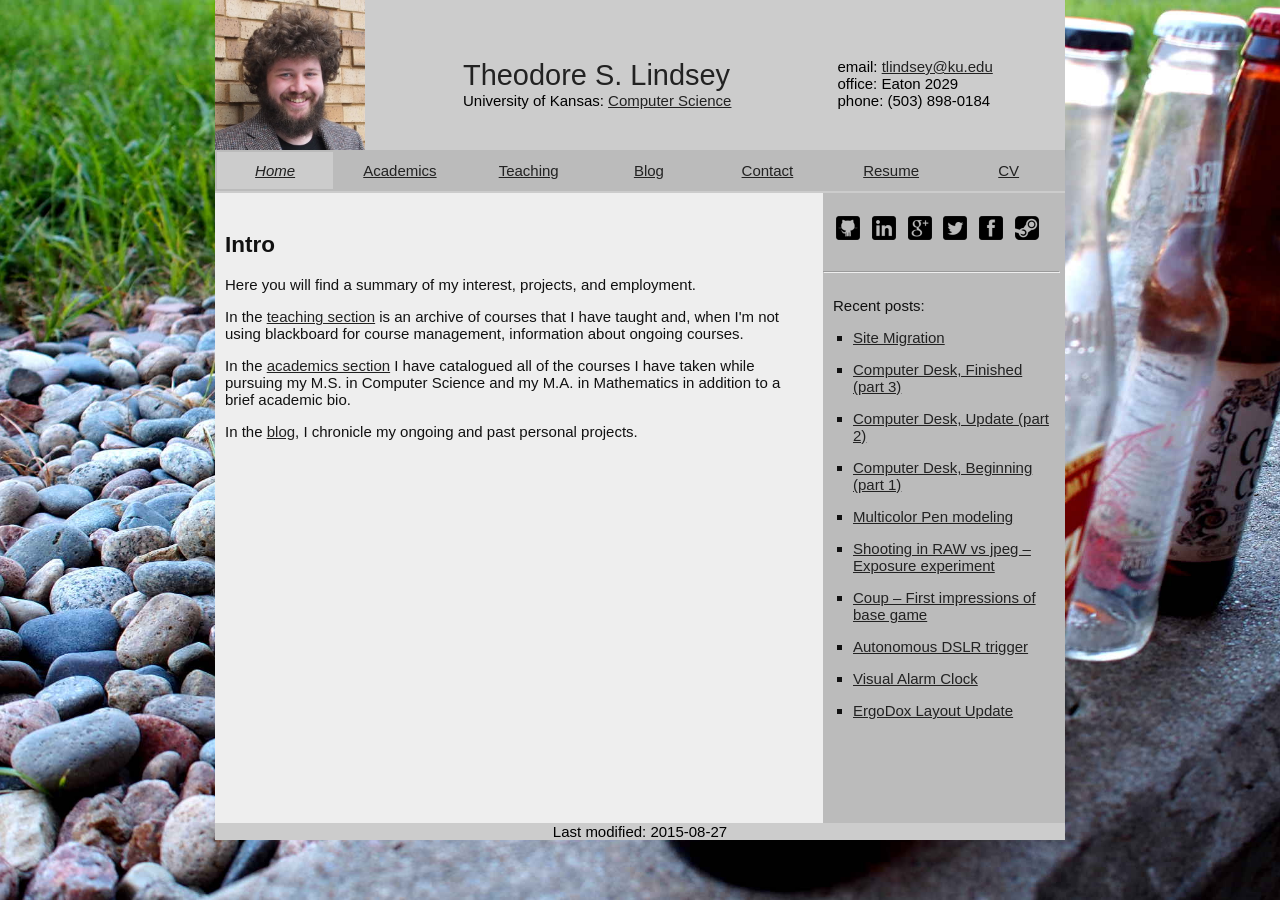
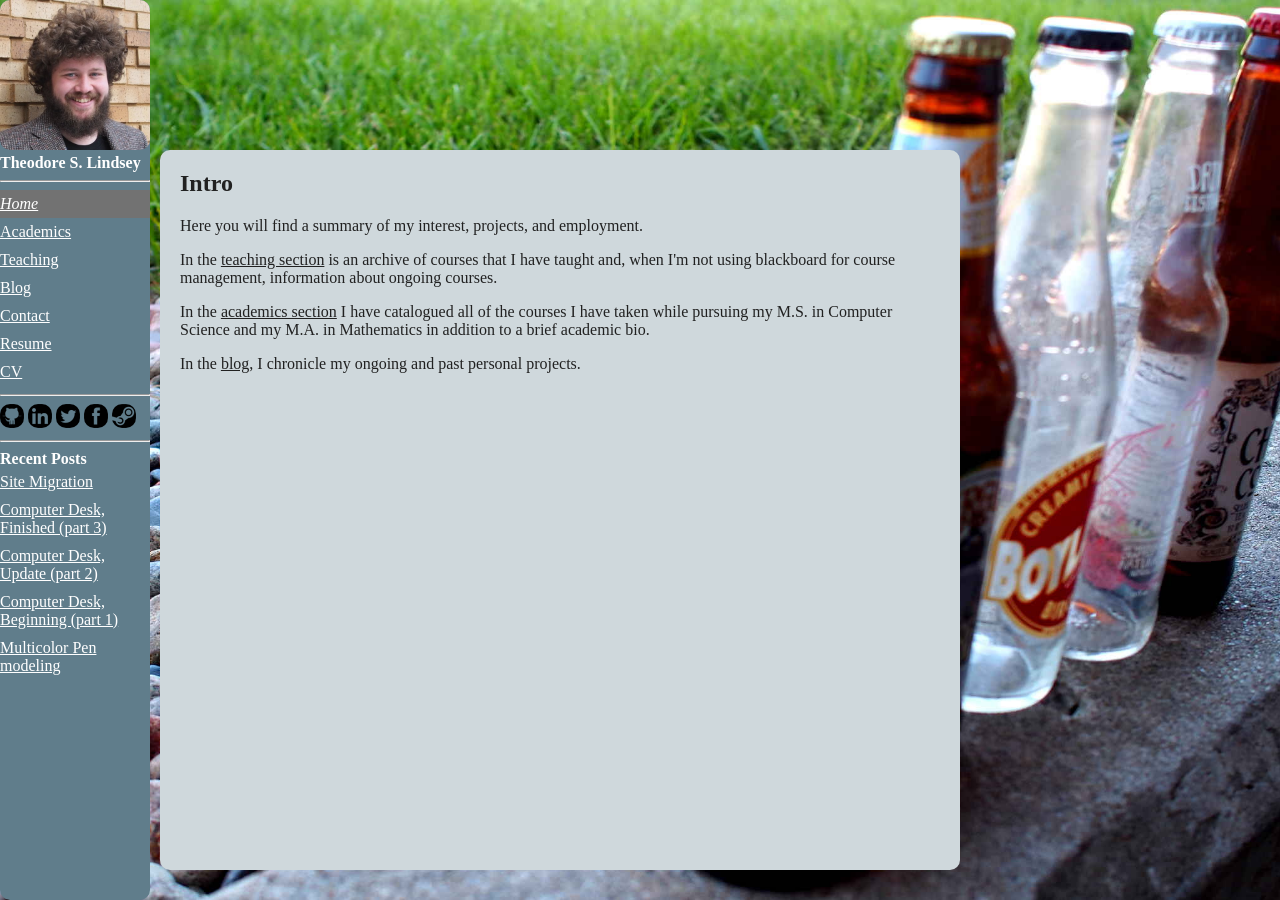
Before and after one commit to RagingRoosevelt/RagingRoosevelt.github.io, a Jekyll site: the page built from index.html, in a window 1280 px wide. Built offline with Jekyll 4.4.1, drawn with Linux system fonts in a browser that asks for light colours.

Commit message:
finished mobile layout update

```diff
--- a/_includes/sidebar.html
+++ b/_includes/sidebar.html
@@ -4,31 +4,43 @@
 
     <b>Theodore S. Lindsey</b>
 
-    email: tlindsey@ku.edu<br />
-    office: Eaton 2029<br />
-    phone: (503) 898-0184<br />
+    <hr>
+
+    <div class="nav">
+        <ul>
+        <li {% if page.section == "Home" %}id="active_nav"{% endif %}>
+            <a href="/">Home</a></li>
+
+        <li {% if page.section == "Academics" %}id="active_nav"{% endif %}>
+            <a href="/academics.html">Academics</a></li>
+
+        <li {% if page.section == "Teaching" %}id="active_nav"{% endif %}>
+            <a href="/teaching/">Teaching</a></li>
+
+        <li {% if page.section == "Blog" %}id="active_nav"{% endif %}>
+            <a href="/blog/">Blog</a></li>
+
+        <li  {% if page.section == "Contact" %}id="active_nav"{% endif %}>
+            <a href="/contact.html">Contact</a></li>
+
+        <li>
+            <a href="">Resume</a></li>
+
+        <li>
+            <a href="">CV</a></li>
+        </ul>
+    </div>
 
     <hr>
 
-    <div class="nav" style="">
-        <ul>
-        <li><a href="">Home</a></li>
-        <li><a href="">Academics</a></li>
-        <li><a href="">Teaching</a></li>
-        <li><a href="">Blog</a></li>
-        <li><a href="">Resume</a></li>
-        <li><a href="">CV</a></li>
-        </ul>
-    </div>
-
-    <div class="external-links" style="">
+    <div class="external-links">
         <ul style="list-style-type: none;">
-        <li style="display: inline;"><a href="https://github.com/RagingRoosevelt" target="_blank"><img src="/assets/icons/github-24.png" width="24px" /></a></li>
-        <li style="display: inline;"><a href="http://www.linkedin.com/in/theodorelindsey" target="_blank"><img src="/assets/icons/linkedin-24.png" width="24px" /></a></li>
-        <li style="display: inline;"><a href="https://plus.google.com/+TheodoreSatchLindsey" target="_blank"><img src="/assets/icons/gplus-24.png" width="24px" /></a></li>
-        <li style="display: inline;"><a href="https://twitter.com/RagingRoosevelt" target="_blank"><img src="/assets/icons/twitter-24.png" width="24px" /></a></li>
-        <li style="display: inline;"><a href="https://facebook.com/theodore.lindsey" target="_blank"><img src="/assets/icons/facebook-24.png" width="24px" /></a></li>
-        <li style="display: inline;"><a href="https://steamcommunity.com/id/RagingRoosevelt" target="_blank"><img src="/assets/icons/steam-24.png" width="24px" /></a></li>
+        <li><a href="https://github.com/RagingRoosevelt" target="_blank"><img src="/assets/icons/github-24.png" width="24px" /></a></li>
+        <li><a href="http://www.linkedin.com/in/theodorelindsey" target="_blank"><img src="/assets/icons/linkedin-24.png" width="24px" /></a></li>
+        <!--<li><a href="https://plus.google.com/+TheodoreSatchLindsey" target="_blank"><img src="/assets/icons/gplus-24.png" width="24px" /></a></li>-->
+        <li><a href="https://twitter.com/RagingRoosevelt" target="_blank"><img src="/assets/icons/twitter-24.png" width="24px" /></a></li>
+        <li><a href="https://facebook.com/theodore.lindsey" target="_blank"><img src="/assets/icons/facebook-24.png" width="24px" /></a></li>
+        <li><a href="https://steamcommunity.com/id/RagingRoosevelt" target="_blank"><img src="/assets/icons/steam-24.png" width="24px" /></a></li>
         </ul>
     </div>
 
@@ -36,15 +48,15 @@
 
     <hr>
 
-    Recent Posts
+    <b>Recent Posts</b>
 
     <div class="recent_posts">
-        <ul style="list-style-type: square; list-style-position: outside;margin: 15px;padding: 0;">
-        <li><a href="http://theodorelindsey.io/blog/2015/08/26/Site_Migration.html">Site Migration</a></li>
-        <li><a href="http://theodorelindsey.io/blog/2015/06/15/Computer_Desk_Finished.html">Computer Desk, Finished (part 3)</a></li>
-        <li><a href="http://theodorelindsey.io/blog/2015/06/11/WIP_Computer_Desk_Update.html">Computer Desk, Update (part 2)</a></li>
-        <li><a href="http://theodorelindsey.io/blog/2015/06/06/WIP_Computer_Desk_Beginning.html">Computer Desk, Beginning (part 1)</a></li>
-        <li><a href="http://theodorelindsey.io/blog/2015/05/24/Multicolor_Pen_modeling.html">Multicolor Pen modeling</a></li>
+        <ul>
+        {% for post in site.posts limit: 5 %}
+            <li {% if post.title == page.title %}id="active_nav"{% endif %}>
+            <a href="{{ post.url }}">{{ post.title }}</a>
+            </li>
+        {% endfor %}
         </ul>
     </div>
 </div>
--- a/_layouts/default.html
+++ b/_layouts/default.html
@@ -1,31 +1,42 @@
 ---
-layout: simple
 ---
 
-{% include header.html %}
+<!DOCTYPE html>
+<html>
+
+<head>
+    <meta charset="utf-8">
+    <meta name="viewport" content="initial-scale=0.64">
+    <link rel="stylesheet" href="{{ "/css/default.css" | prepend: site.baseurl }}">
+
+    <title>{% if page.title %}{{ page.title }}{% else %}{{ site.title }}{% endif %}</title>
+    <meta name="description" content="{% if page.excerpt %}{{ page.excerpt | strip_html | strip_newlines | truncate: 160 }}{% else %}{{ site.description }}{% endif %}">
+    <link rel="canonical" href="{{ page.url | replace:'index.html','' | prepend: site.baseurl | prepend: site.url }}">
+    <link rel="alternate" type="application/rss+xml" title="{{ site.title }}" href="{{ "/blog/feed.xml" | prepend: site.baseurl | prepend: site.url }}" />
+
+    <link rel="icon" type="image/png" href="/favicon.png">
+
+    {% include google_analytics.html %}
+</head>
 
 
-<div id="navbar">
-    {% include nav.html %}
-</div>
+<body>
 
-<div id="content_wrapper">
-    <div id="sidebar">
-        {% include links.html %}
-        <br /><hr /><br />
-        {% include recentposts.html %}
+
+    {% include sidebar.html %}
+
+    <div class="content_wrapper">
+        <div class="content">
+
+            {{ content }}
+
+        </div>
     </div>
 
-    <div id="content">
-
-        {{ content }}
-
-    </div> <!--left container-->
-</div>
+<div class="clear"></div>
 
 
 
-<div id="footer">
-    <!--#config timefmt="%B %d, %Y" -->
-    Last modified: {{ page.last_modified_at }}
-</div>
+
+</body>
+</html>
--- a/css/default.css
+++ b/css/default.css
@@ -1,19 +1,106 @@
-.sidebar_wrapper {
-    background-color: #888888;
-    width: 150px;
-    position: absolute;
-    top: 0;
-    left: 0;
+body {
+    background: url("/assets/soda_small.jpg") no-repeat center center fixed;
+    background-size: cover;
+    -webkit-background-size: cover;
+    -moz-background-size: cover;
+    -o-background-size: cover;
 }
 
 .content_wrapper {
-    background-color: #CCCCCC;
+    background-color: #CFD8DC;
 
     position: absolute;
     top: 0;
+    margin: 150px 0px 10px 10px;
     left: 150px;
 
-    width: 75%;
-    max-width: 1000px;
-    min-width: 300px;
+    min-height: 80%;
+    width: 65%;
+    max-width: 800px;
+    min-width: 200px;
+
+    border-radius: 10px;
 }
+.content {
+    margin: 20px;
+    color: #212121;
+}
+.content a{
+    color: #212121;
+}
+
+
+.sidebar_wrapper {
+    background-color: #607D8B;
+    color: #FFFFFF;
+    height: 100%;
+    width: 150px;
+    position: fixed;
+    top: 0;
+    left: 0;
+
+    border-radius: 10px;
+}
+.sidebar_wrapper ul {
+    /*background-color: #B6B6B6;*/
+    list-style-type: none;
+    list-style-position: outside;
+    margin: 0px;
+    padding: 0px 0px 0px 0px;
+}
+.sidebar_wrapper .external-links li {
+    display: inline;
+}
+.sidebar_wrapper .nav li, .sidebar_wrapper .recent_posts li{
+    padding: 5px 0px 5px 0px;
+}
+.sidebar_wrapper .nav a, .sidebar_wrapper .external-links a, .sidebar_wrapper .recent_posts a{
+    color: #FFFFFF;
+}
+.sidebar_wrapper img {
+    border-radius: 10px;
+}
+#active_nav{
+    background-color: #727272;
+}
+#active_nav a{
+    color: #FFFFFF;
+    font-style: italic;
+}
+
+
+img.full{
+    width: 98%;
+    padding:1px;
+    border:1px solid #000000;
+
+    display: block;
+    margin-left: auto;
+    margin-right: auto;
+}
+img.half{
+    width: 49%;
+    padding:1px;
+    border:1px solid #000000;
+
+    display: block;
+    margin-left: auto;
+    margin-right: auto;
+}
+img.split{
+    width: 49%;
+    padding:1px;
+    border:1px solid #000000;
+
+    margin-left: auto;
+    margin-right: auto;
+}
+
+
+#hfill {
+    display: flex;
+    justify-content: space-between;
+    list-style-type: none;
+    padding-left:0;
+    margin: 2px;
+}
--- a/css/mobile.css
+++ b/css/mobile.css
@@ -19,8 +19,6 @@
 
 a {
     color: #888888;
-    max-width: 100%;
-    overflow-x: hidden;
 }
 
 .all {
```
Also changed, not shown: _layouts/mobile.html (deleted, +0 -30 lines), contact.html (added, +18 -0 lines), index.html (line endings or trailing spaces).
